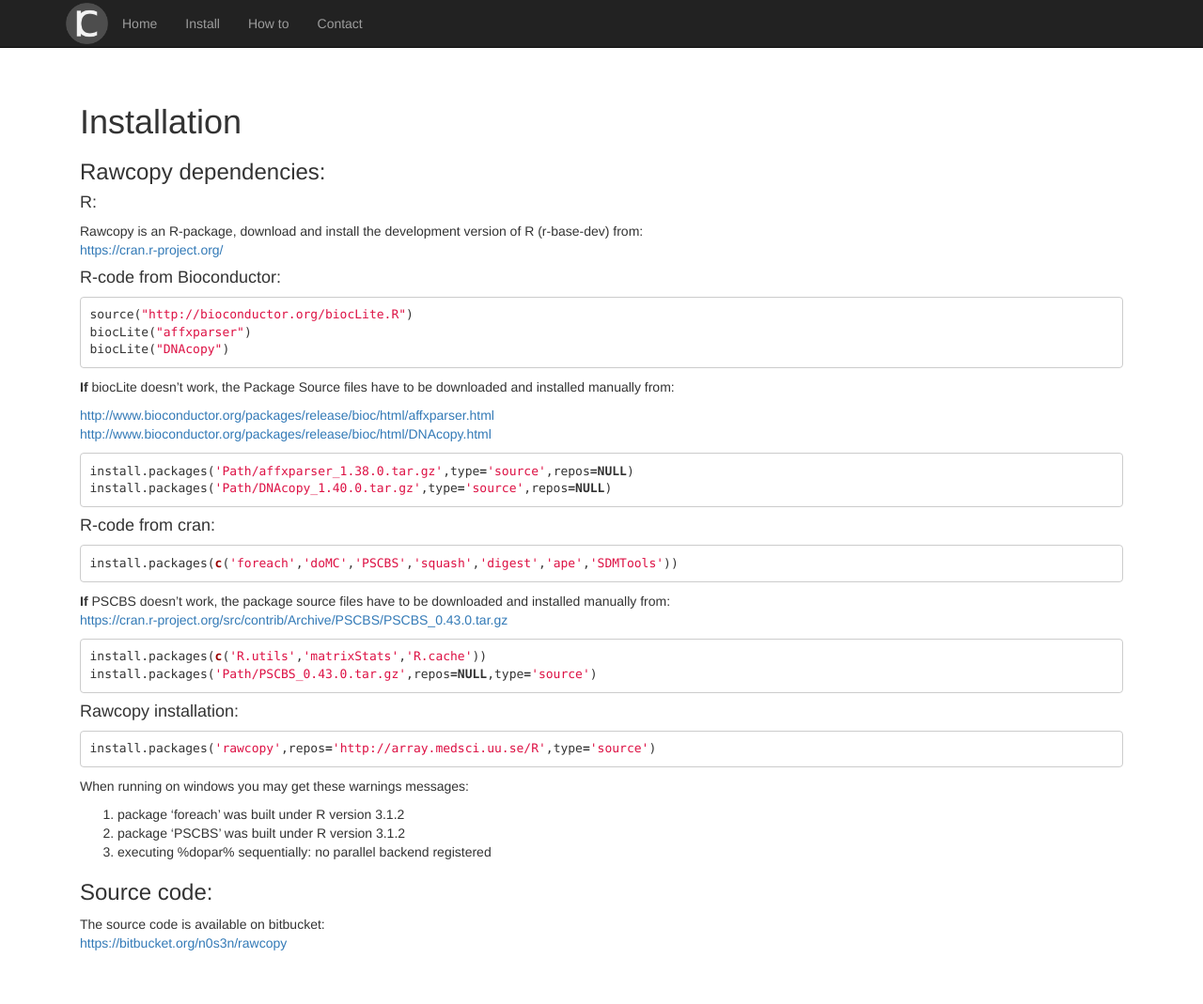
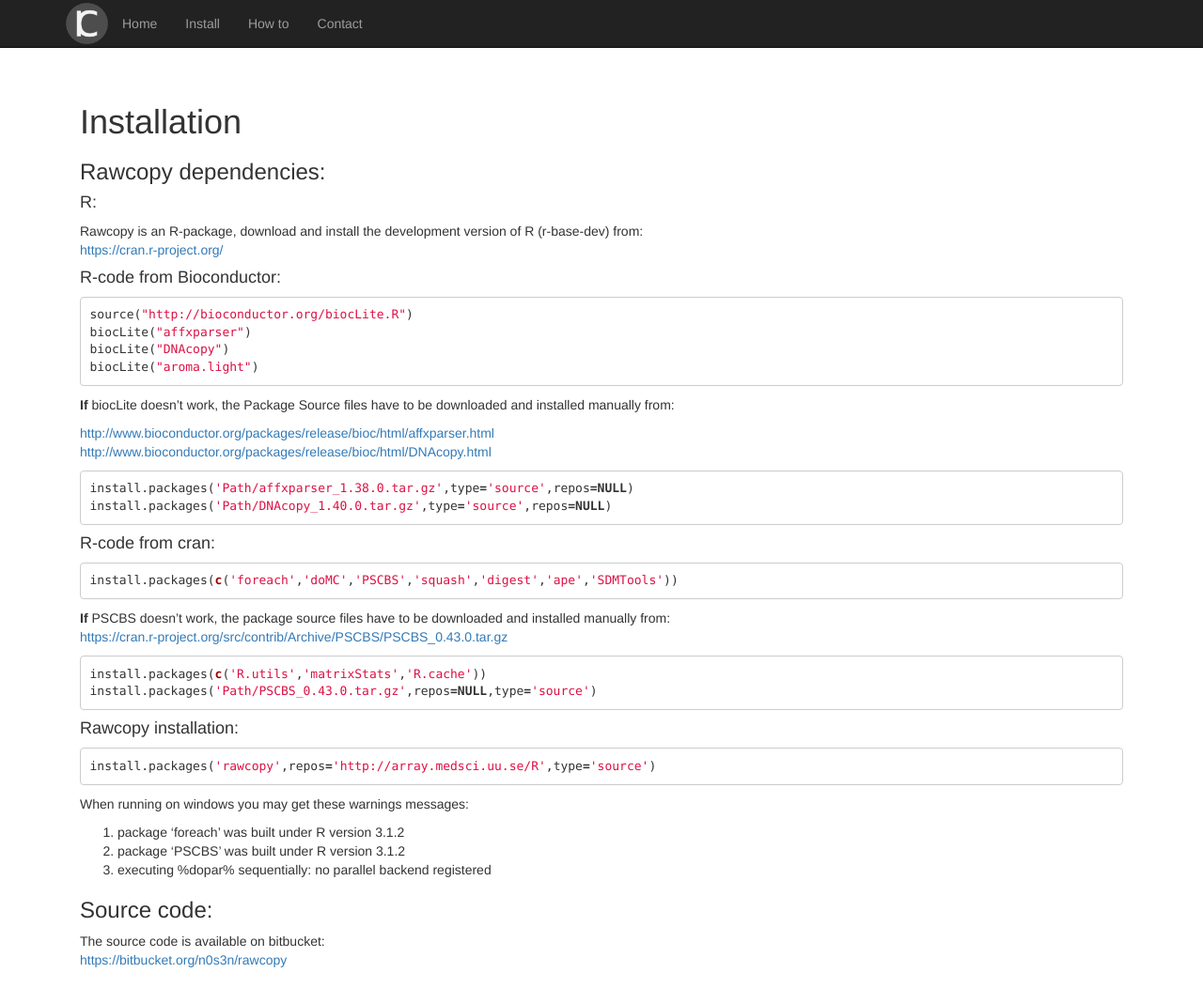
Before and after one commit to rawcopy/rawcopy.github.io, a Jekyll site: the page built from install.md, in a window 1280 px wide and 1082 px high. Shown: the top 1069 px of the window at 94% size. Built offline with Jekyll 4.4.1, drawn with Linux system fonts in a browser that asks for light colours; nearby versions of some CDN libraries.

Commit message:
Update install.md
Nya versioner av R installerar inte aroma.light

````diff
--- a/install.md
+++ b/install.md
@@ -18,6 +18,7 @@ Rawcopy is an R-package, download and install the development version of R (r-ba
 source("http://bioconductor.org/biocLite.R")
 biocLite("affxparser")
 biocLite("DNAcopy")
+biocLite("aroma.light")
 ```
 
 **If** biocLite doesn't work, the Package Source files have to be downloaded and installed manually from:
````
